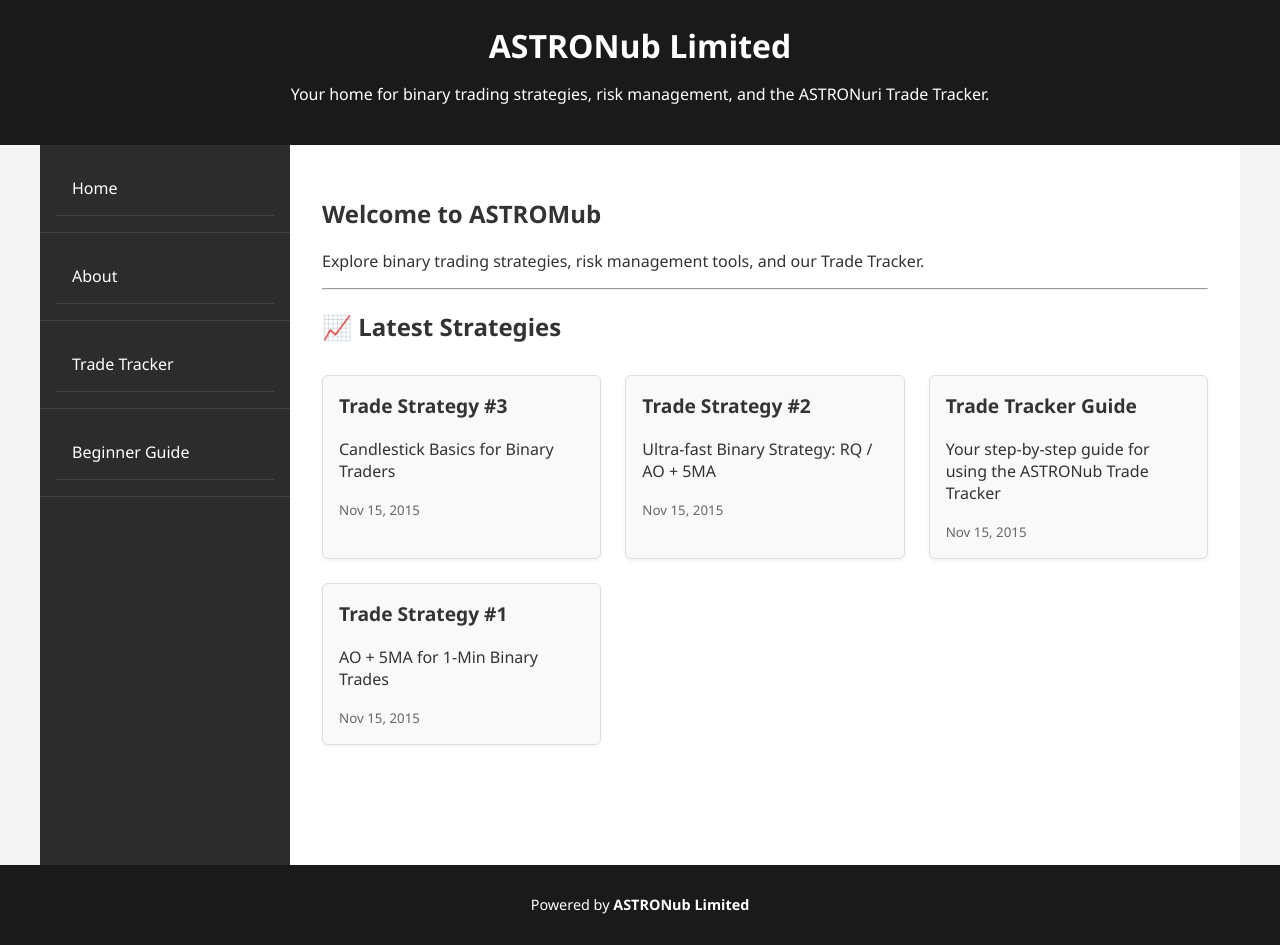
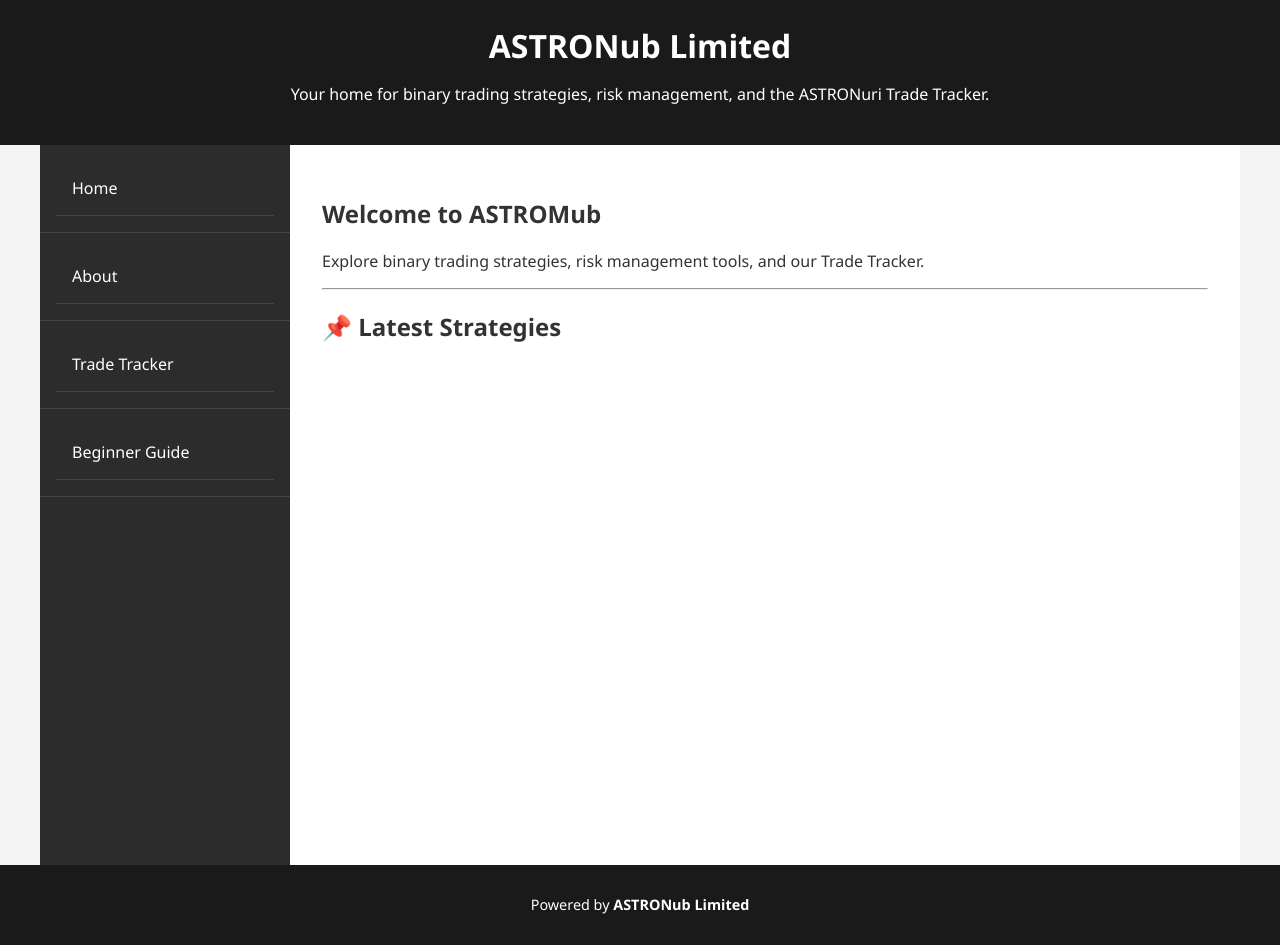
Before and after one commit to astromub/silver-umbrella, a Jekyll site: the page built from index.md, in a window 1280 px wide. Built offline with Jekyll 4.4.1, drawn with Linux system fonts in a browser that asks for light colours.

Commit message:
Update index.md

```diff
--- a/index.md
+++ b/index.md
@@ -10,27 +10,14 @@ Explore binary trading strategies, risk management tools, and our Trade Tracker.
 
 ---
 
-## 📈 Latest Strategies
+## 📌 Latest Strategies
 
 <div class="card-grid">
+  {% for post in site.posts %}
   <div class="card">
-    <h3>Trade Strategy #3</h3>
-    <p>Candlestick Basics for Binary Traders</p>
-    <small>Nov 15, 2015</small>
+    <h3><a href="{{ post.url | relative_url }}">{{ post.title }}</a></h3>
+    <p>{{ post.description }}</p>
+    <small>{{ post.date | date: "%b %d, %Y" }}</small>
   </div>
-  <div class="card">
-    <h3>Trade Strategy #2</h3>
-    <p>Ultra-fast Binary Strategy: RQ / AO + 5MA</p>
-    <small>Nov 15, 2015</small>
-  </div>
-  <div class="card">
-    <h3>Trade Tracker Guide</h3>
-    <p>Your step-by-step guide for using the ASTRONub Trade Tracker</p>
-    <small>Nov 15, 2015</small>
-  </div>
-  <div class="card">
-    <h3>Trade Strategy #1</h3>
-    <p>AO + 5MA for 1-Min Binary Trades</p>
-    <small>Nov 15, 2015</small>
-  </div>
+  {% endfor %}
 </div>
```
